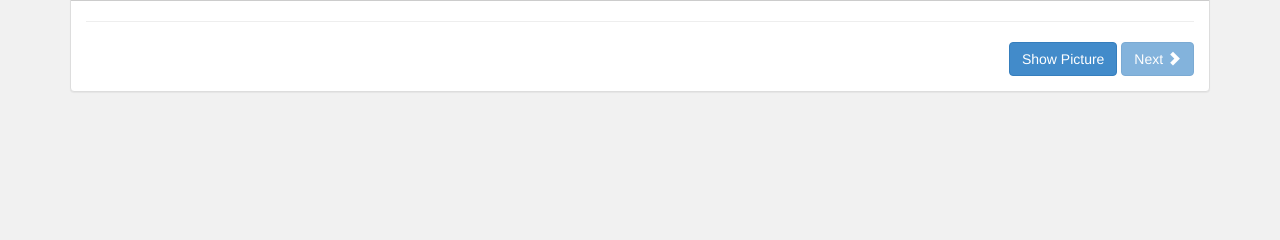
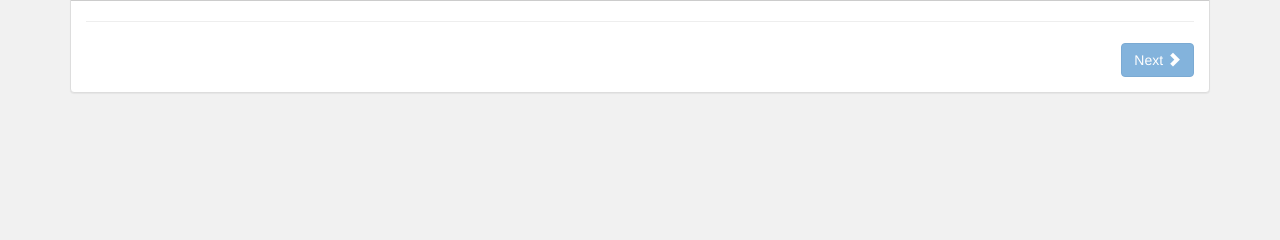
Before and after one commit to suhailvs/parking, a Django app: page /find/ in a window 1280 px wide. Shown: the part 524-764 px from the top of the page. Run offline with Django 3.2, Linux system fonts and the light colour scheme; tables that the repository leaves empty hold one stand-in row (values such as "Sample post"); parts of the project's set-up code (start-up, migrations or seed data) failed here and were passed over; some libraries are stand-ins or nearby versions.

Commit message:
removed more info button

```diff
--- a/homepage/templates/userprofile/find_w1.html
+++ b/homepage/templates/userprofile/find_w1.html
@@ -53,15 +53,16 @@
     </div>
   </div>
   <hr>
-
-<div id="parking_thumbnail"></div>
+<div class="row">
+  <div class="col-md-8 col-md-offset-2" id="parking_thumbnail"></div>
+</div>
 
 <div id="modal-moreinfo" class="modal fade" aria-hidden="true">
     <div class="modal-dialog">
       <div class="modal-content">
         <div class="modal-header">
           <button type="button" class="close" data-dismiss="modal" aria-hidden="true">×</button>
-          <h4 class="modal-title">MoreInfo</h4>
+          <h4 class="modal-title">Parking Images</h4>
         </div>
         <div class="modal-body" id="loading_moreinfo" style="width: 100%;height: 100%;">
           <div class="errormsg"></div>
@@ -72,7 +73,7 @@
 
   <form action="." method="post" class="pull-right">{% csrf_token %}
     <input type="hidden" name="park_pk" />
-    <a class='btn btn-primary btn-moreinfo' href='#box_moreinfo'>Show Picture</a>
+    <!--<a class='btn btn-primary btn-moreinfo' href='#box_moreinfo'>Show Picture</a>-->
     <button type="submit" class="btn btn-primary" disabled="disabled">Next <span class="glyphicon glyphicon-chevron-right"></span></button>
   </form>
   {% else %}
@@ -134,9 +135,12 @@ MarkerLabel.prototype = $.extend(new google.maps.OverlayView(), {
         '<small>'+datas.desc+'</small>'+
         '<p>Available on: <span class="label label-default">'+datas.avail+'</span></p>';
         if (datas.pic){
-          str_html+='<img class="img-responsive img-centered" src="'+datas.pic+'_160.jpg" alt="">';
-          $(".btn-moreinfo").data('imgurl',datas.pic);
+          $("#loading_moreinfo").html('<div class="thumbnail"><img src="'+datas.pic+'_crop.jpg" alt=""></div>');
+          str_html+='<a data-toggle="modal" href="#modal-moreinfo"> <img class="img-responsive img-centered" src="'+datas.pic+'_160.jpg" alt=""></a>';
+        }else {
+          $("#loading_moreinfo").empty();
         }
+
         $("#parking_thumbnail").html(str_html);
       });
     }
@@ -216,13 +220,6 @@ MarkerLabel.prototype = $.extend(new google.maps.OverlayView(), {
     }
   });
 
-  $('.btn-moreinfo').click(function(){
-    var imgurl=$(this).data('imgurl');
-    if (imgurl){
-      $('#modal-moreinfo').modal('show');
-      $("#loading_moreinfo").html('<div class="thumbnail"><img src="'+imgurl+'_crop.jpg" alt=""></div>');
-    }
-  });
 </script>
 {% endif %}
 {% endblock %}
```
